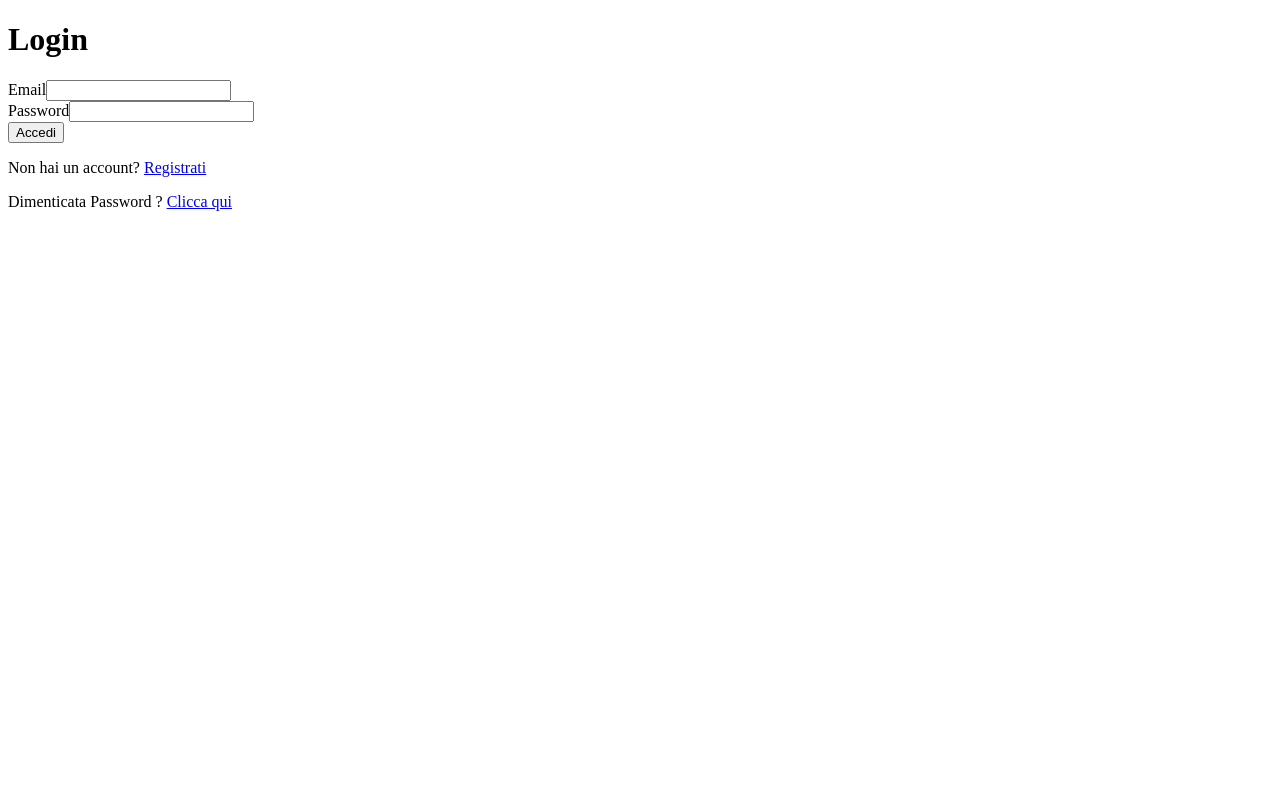
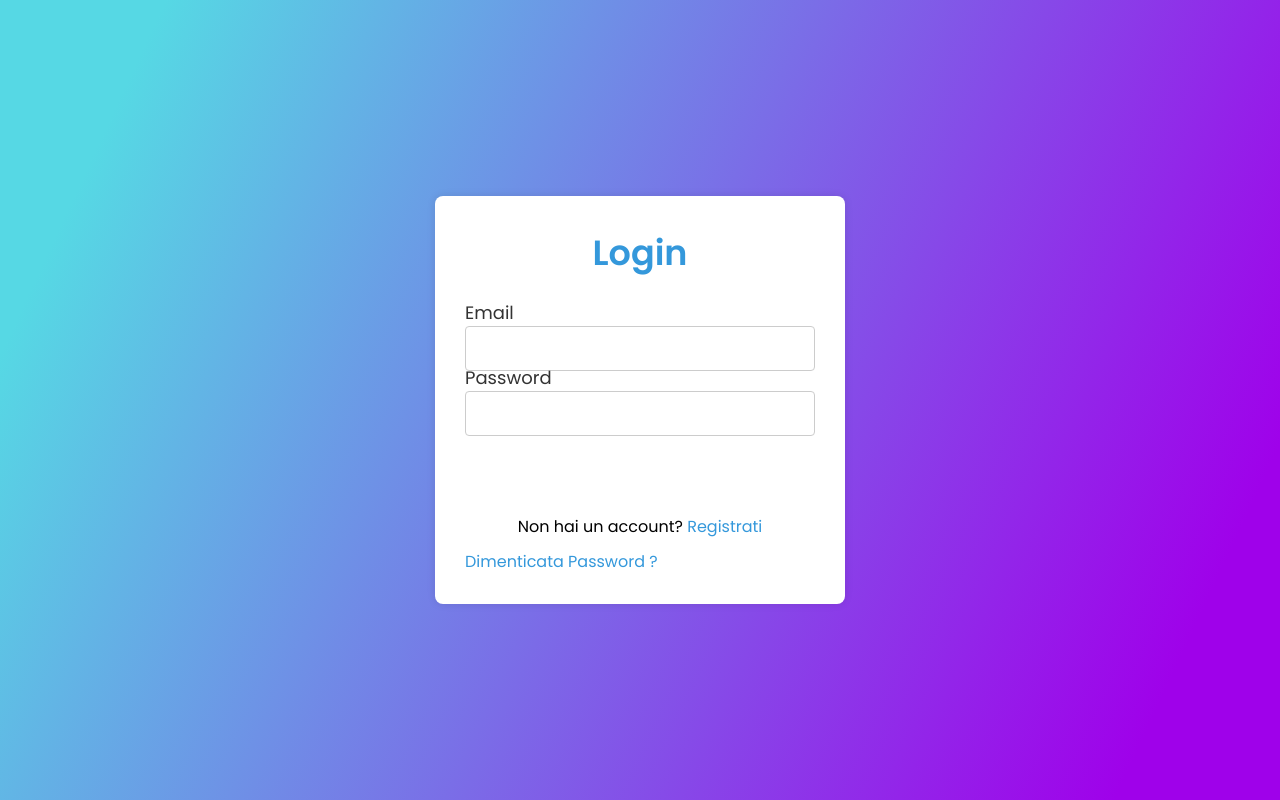
Before and after one commit to Janji03/Selfie, a React (Create React App) app in the folder client/: page / in a window 1280 px wide. Built offline with nearby package versions, Linux system fonts and the light colour scheme.

Commit message:
Auth.css

```diff
--- a/client/src/components/loginsignup/Login.js
+++ b/client/src/components/loginsignup/Login.js
@@ -2,6 +2,7 @@ import React, { useState, useContext } from 'react';
 import { useNavigate } from 'react-router-dom';
 import { login } from '../../services/authService';
 import { AuthContext } from '../../context/AuthContext';
+import '../../styles/Auth.css';
 
 const Login = () => {
   const [email, setEmail] = useState('');
@@ -22,10 +23,10 @@ const Login = () => {
   };
 
   return (
-    <div>
+    <div className="container">
       <h1>Login</h1>
       <form onSubmit={handleLogin}>
-        <div>
+        <div className="data">
           <label>Email</label>
           <input
             type="text"
@@ -34,7 +35,7 @@ const Login = () => {
             required
           />
         </div>
-        <div>
+        <div className="data">
           <label>Password</label>
           <input
             type="password"
@@ -43,11 +44,14 @@ const Login = () => {
             required
           />
         </div>
-        <button type="submit">Accedi</button>
+        <div className="btn">
+          <div className="inner"></div>
+          <button type="submit">Accedi</button>
+        </div>
       </form>
       {error && <p>{error}</p>}
-      <p>Non hai un account? <a href="/signup">Registrati</a></p>
-      <p>Dimenticata Password ? <a href="/forgot-password">Clicca qui</a></p>
+      <p className="signup-link">Non hai un account? <a href="/signup">Registrati</a></p>
+      <p className="forgot-pass"><a href="/forgot-password">Dimenticata Password ?</a></p>
     </div>
   );
 };
--- a/client/src/components/loginsignup/Signup.js
+++ b/client/src/components/loginsignup/Signup.js
@@ -2,6 +2,7 @@ import React, { useState, useContext } from 'react';
 import { useNavigate } from 'react-router-dom';
 import { signup } from '../../services/authService';
 import { AuthContext } from '../../context/AuthContext';
+import '../../styles/Auth.css';
 
 const Signup = () => {
   const [name, setName] = useState('');
@@ -25,10 +26,10 @@ const Signup = () => {
   };
 
   return (
-    <div>
+    <div className="container">
       <h1>Signup</h1>
       <form onSubmit={handleSignup}>
-        <div>
+        <div className="data">
           <label>Nome</label>
           <input
             type="text"
@@ -37,7 +38,7 @@ const Signup = () => {
             required
           />
         </div>
-        <div>
+        <div className="data">
           <label>Email</label>
           <input
             type="email"
@@ -46,7 +47,7 @@ const Signup = () => {
             required
           />
         </div>
-        <div>
+        <div className="data">
           <label>Password</label>
           <input
             type="password"
@@ -55,10 +56,13 @@ const Signup = () => {
             required
           />
         </div>
-        <button type="submit">Registrati</button>
+        <div className="btn">
+          <div className="inner"></div>
+          <button type="submit">Registrati</button>
+        </div>
       </form>
       {error && <p>{error}</p>}
-      <p>Hai già un account? <a href="/login">Accedi</a></p>
+      <p className="signup-link">Hai già un account? <a href="/login">Accedi</a></p>
     </div>
   );
 };
--- /dev/null
+++ b/client/src/styles/Auth.css
@@ -0,0 +1,165 @@
+@import url('https://fonts.googleapis.com/css?family=Poppins:400,500,600,700&display=swap');
+
+* {
+  margin: 0;
+  padding: 0;
+  outline: none;
+  box-sizing: border-box;
+  font-family: 'Poppins', sans-serif;
+}
+
+body {
+  height: 100vh;
+  width: 100%;
+  background: linear-gradient(115deg, #56d8e4 10%, #9f01ea 90%);
+  display: flex;
+  justify-content: center;
+  align-items: center;
+}
+
+.container {
+  background: #fff;
+  width: 410px;
+  padding: 30px;
+  box-shadow: 0 0 8px rgba(0, 0, 0, 0.1);
+  border-radius: 8px;
+}
+
+h1 {
+  text-align: center;
+  font-size: 35px;
+  font-weight: 600;
+  color: #3498db;
+  margin-bottom: 20px;
+}
+
+.container form {
+  margin-top: 20px;
+}
+
+.container .data {
+  height: 45px;
+  width: 100%;
+  margin: 20px 0;
+}
+
+.container .data label {
+  font-size: 18px;
+  color: #333;
+}
+
+.container .data input {
+  height: 100%;
+  width: 100%;
+  padding-left: 10px;
+  font-size: 17px;
+  border: 1px solid #ccc;
+  border-radius: 4px;
+  transition: border-color 0.3s ease;
+}
+
+.container .data input:focus {
+  border-color: #3498db;
+  border-bottom-width: 2px;
+}
+
+.container .forgot-pass {
+  margin-top: 10px;
+}
+
+.container .forgot-pass a {
+  color: #3498db;
+  text-decoration: none;
+}
+
+.container .forgot-pass a:hover {
+  text-decoration: underline;
+}
+
+.container .btn {
+  margin: 30px 0;
+  height: 45px;
+  width: 100%;
+  position: relative;
+  overflow: hidden;
+}
+
+.container .btn .inner {
+  height: 100%;
+  width: 300%;
+  position: absolute;
+  left: -100%;
+  z-index: -1;
+  background: linear-gradient(90deg, #56d8e4, #9f01ea, #56d8e4);
+  transition: all 0.4s;
+}
+
+.container .btn:hover .inner {
+  left: 0;
+}
+
+.container .btn button {
+  height: 100%;
+  width: 100%;
+  background: none;
+  border: none;
+  color: #fff;
+  font-size: 18px;
+  font-weight: 500;
+  text-transform: uppercase;
+  letter-spacing: 1px;
+  cursor: pointer;
+}
+
+.container .signup-link {
+  text-align: center;
+}
+
+.container .signup-link a {
+  color: #3498db;
+  text-decoration: none;
+}
+
+.container .signup-link a:hover {
+  text-decoration: underline;
+}
+
+.show-btn {
+  background: #fff;
+  padding: 10px 20px;
+  font-size: 20px;
+  font-weight: 500;
+  color: #3498db;
+  cursor: pointer;
+  box-shadow: 0px 0px 10px rgba(0, 0, 0, 0.1);
+  position: absolute;
+  top: 50%;
+  left: 50%;
+  transform: translate(-50%, -50%);
+}
+
+input[type="checkbox"] {
+  display: none;
+}
+
+#show:checked ~ .container {
+  display: block;
+}
+
+.container .close-btn {
+  position: absolute;
+  right: 20px;
+  top: 15px;
+  font-size: 18px;
+  cursor: pointer;
+}
+
+.container .close-btn:hover {
+  color: #3498db;
+}
+
+.container .text {
+  font-size: 35px;
+  font-weight: 600;
+  text-align: center;
+}
```
